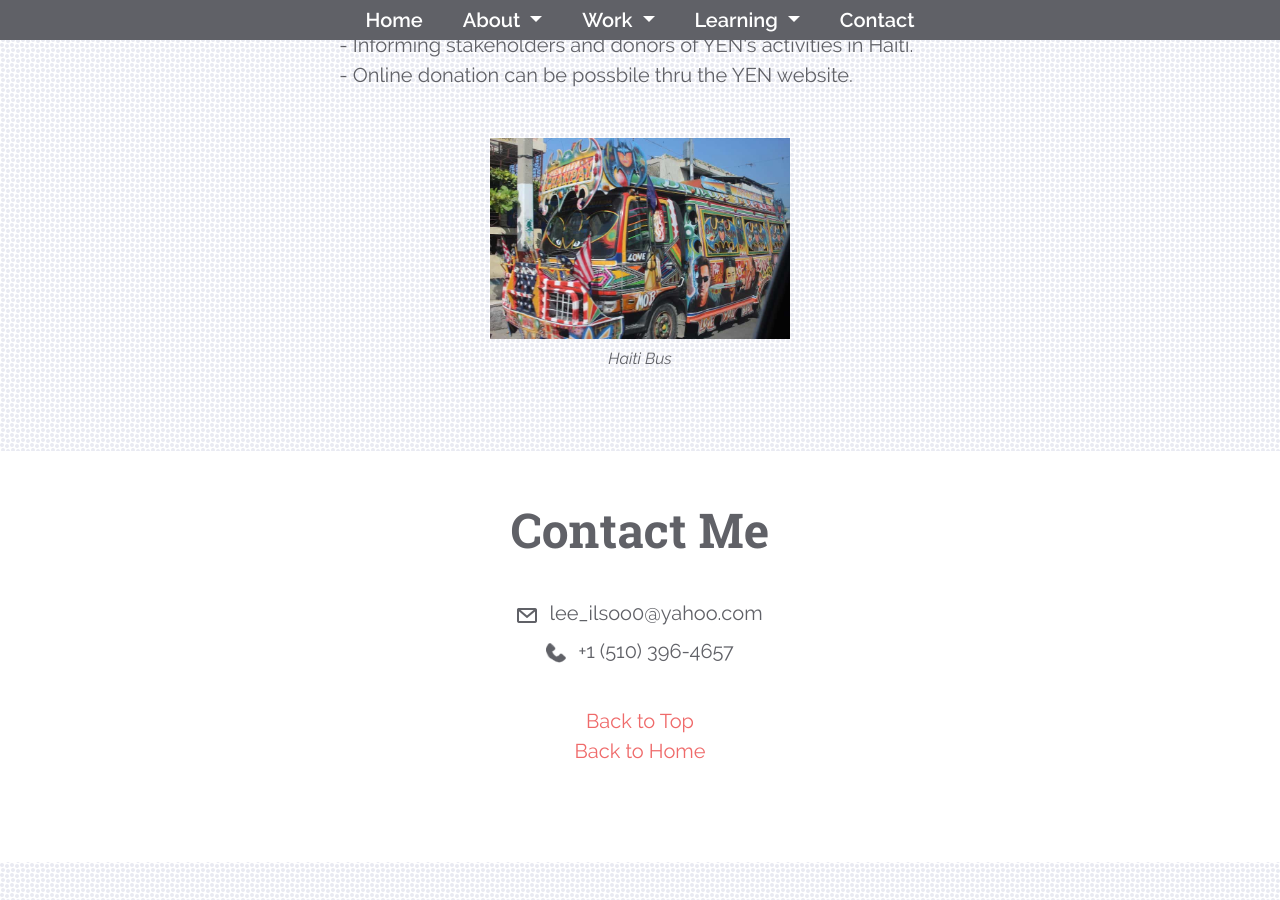
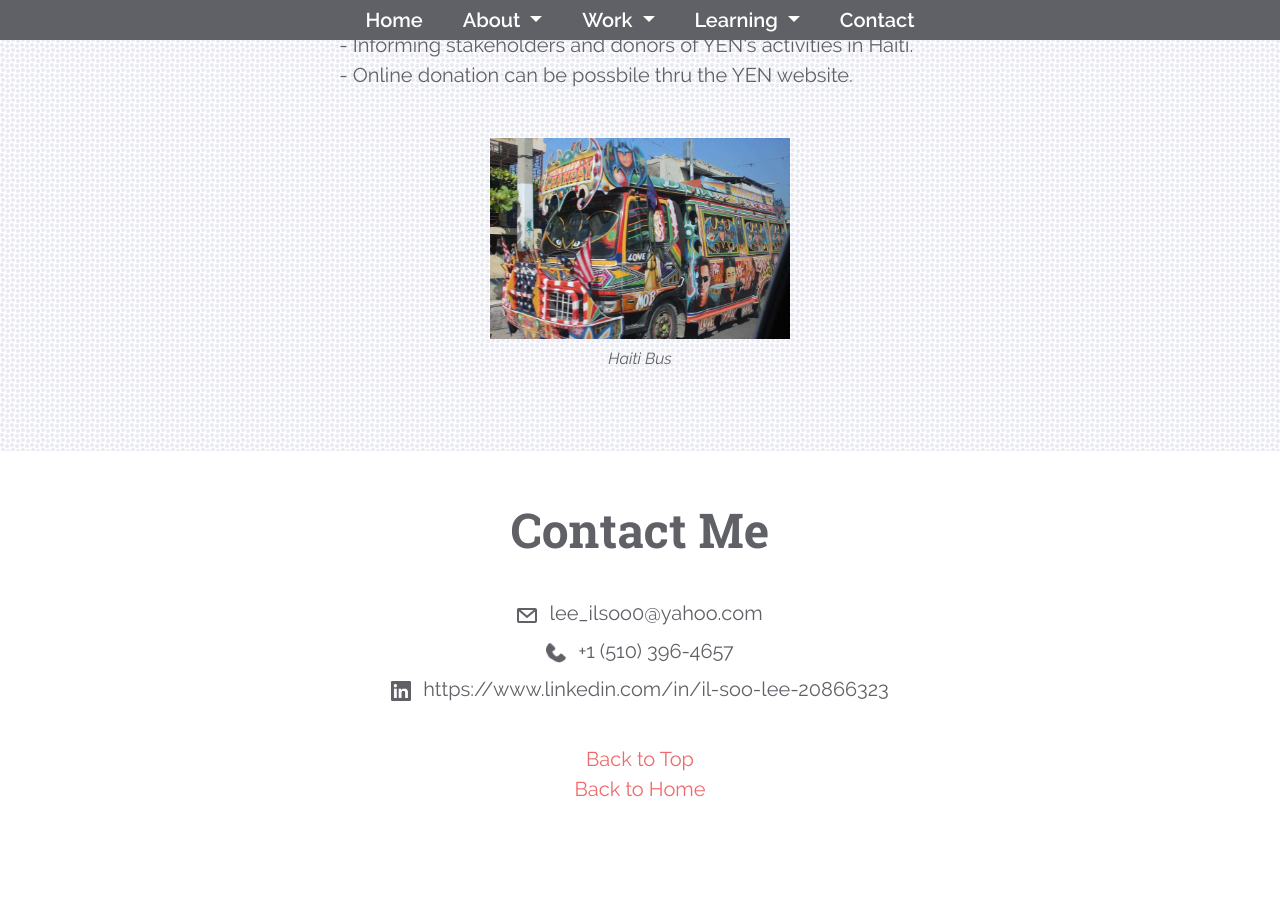
Before and after one commit to soo1017/soolee, a Jekyll site: the page built from pages/projects/project5.html, in a window 1280 px wide and 900 px high, scrolled down 1777 px. Built offline with Jekyll 4.4.1, drawn with Linux system fonts in a browser that asks for light colours; nearby versions of some CDN libraries.

Commit message:
8th check image uploading

```diff
--- a/_config.yml
+++ b/_config.yml
@@ -19,7 +19,7 @@ phone: +1 (510) 396-4657
 description: A portfolio to showcase the professional web & mobile application projects worked on by Soo Lee.
 # url: "https://github.com/soo1017/soolee" # the base hostname & protocol for your site, e.g. http://example.com
 url: "https://soo1017.github.io/soolee" # the base hostname & protocol for your site, e.g. http://example.com
-linkedin: ilsoolee
+linkedin: "https://www.linkedin.com/in/il-soo-lee-20866323"
 github: soo1017
 
 # Exclude from processing.
--- a/_includes/contact.html
+++ b/_includes/contact.html
@@ -21,13 +21,13 @@
                 <p class="contact-text">{{ site.phone }}</p>
             </div>
         </div>
-        <!-- <div class="row justify-content-center">
+        <div class="row justify-content-center">
             <div class="column">
                 <img src="{{ site.url }}{{ site.data.footer.linkedin_icon }}" class="contact-icon" />
             </div>
             <div class="column">
                 <p class="contact-text">{{ site.linkedin }}</p>
             </div>
-        </div> -->
+        </div>
     </div>
 </div>
--- a/_includes/project.html
+++ b/_includes/project.html
@@ -65,7 +65,7 @@
                 </div>
             </div>
             <div class="thumbnail-div" id="overview-thumbnail">
-                <img class="thumbnail" src="{{ site.url }}{{ project.thumbnail }}">
+                <img class="thumbnail" src="{{ project.thumbnail }}">
             </div>
         </div>
     </div>
```
